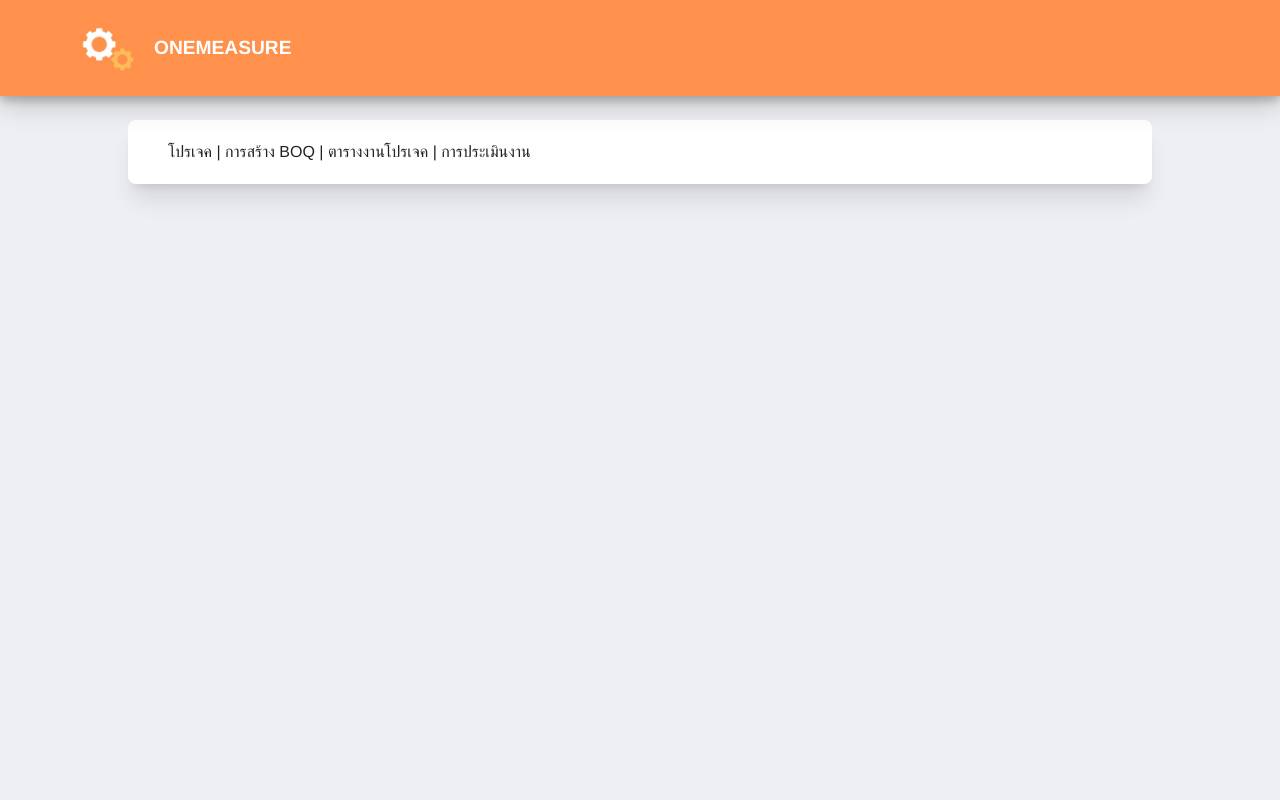
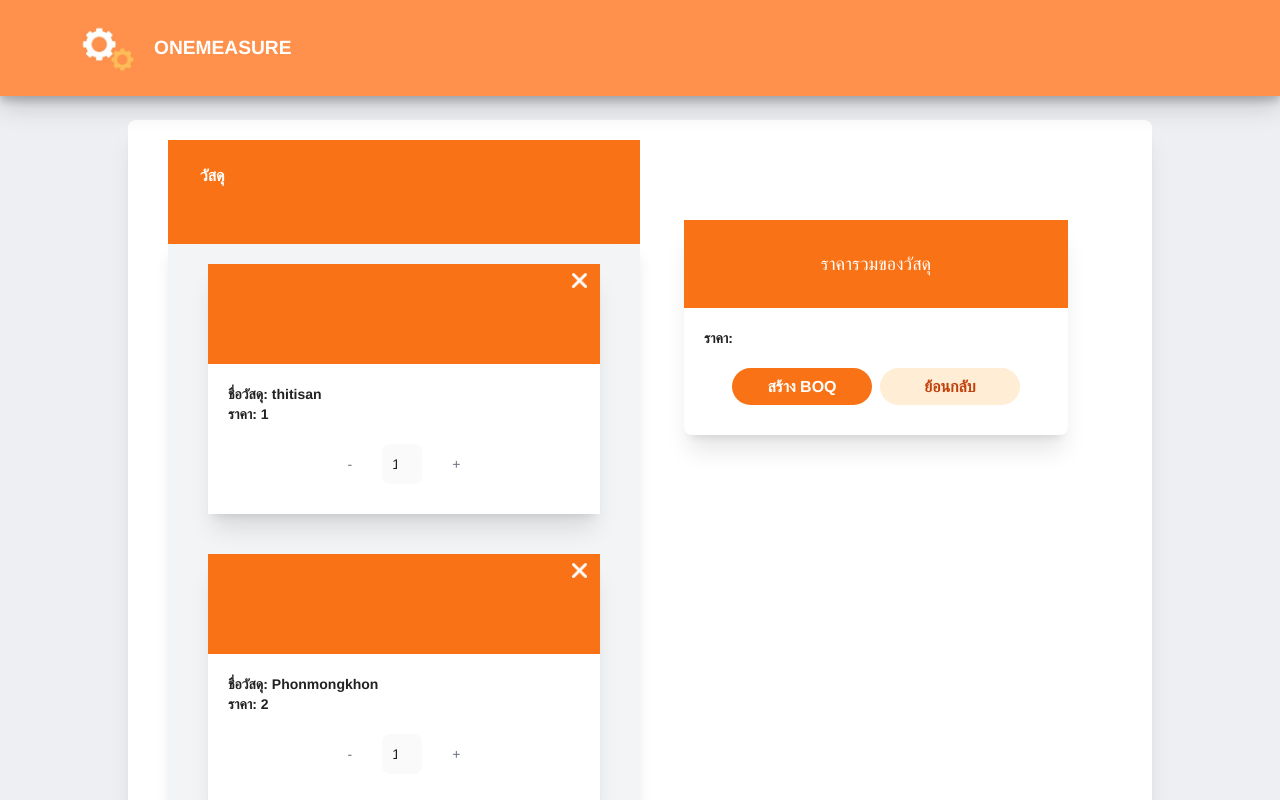
Before and after one commit to SE-senior-project/Frontend, a Vue app: page /total_material_selection in a window 1280 px wide. Shown: the top 800 px of the page. Built offline with nearby package versions, Linux system fonts and the light colour scheme.

Commit message:
[feature]: total material selection page

```diff
--- /dev/null
+++ b/src/components/pm/TotalMaterialCard.vue
@@ -0,0 +1,149 @@
+<template>
+  <div class="card mb-10 shadow-xl rounded-lg">
+    <div
+      class="
+        contractor
+        text-white
+        relative
+        text-lg text-center
+        py-[50px]
+        bg-orange-500
+      "
+    >
+      <div>
+        <div class="absolute top-0 right-0 px-2 pt-1">
+          <img
+            @click="onSubmit"
+            class="delete h-[25px] pl-[15px] p-[5px]"
+            src="../../assets/x.png"
+          />
+        </div>
+      </div>
+    </div>
+    <div class="text-sm px-[20px] pb-[30px] pt-[20px] bg-white">
+      <p class="font-bold">ชื่อวัสดุ: {{ user.name }}</p>
+      <p class="font-bold">ราคา: {{ user.id }}</p>
+      <div class="flex justify-center items-center pt-[20px]">
+        <p
+          class="
+            hidden
+            px-4
+            py-2
+            mx-1
+            text-gray-500
+            transition-colors
+            duration-200
+            transform
+            bg-white
+            rounded-md
+            sm:inline
+            hover:bg-orange-500 hover:text-white
+          "
+          @click="decrease"
+        >
+          -
+        </p>
+        <input
+          class="
+            total_mat
+            w-[40px]
+            mx-[10px]
+            p-[10px]
+            border-none
+            outline-none
+            text-center
+            rounded-lg
+          "
+          type="number"
+          :value="number"
+          min="1"
+          disabled="disabled"
+        />
+        <p
+          class="
+            hidden
+            px-4
+            py-2
+            mx-1
+            text-gray-500
+            transition-colors
+            duration-200
+            transform
+            bg-white
+            rounded-md
+            sm:inline
+            hover:bg-orange-500 hover:text-white
+          "
+          @click="increase"
+        >
+          +
+        </p>
+      </div>
+    </div>
+  </div>
+</template>
+<script>
+import SecondaryButton from "@/components/button/SecondaryButton";
+export default {
+  name: "total_material_card",
+  components: {
+    SecondaryButton,
+  },
+  props: {
+    user: {
+      type: Object,
+      required: true,
+    },
+  },
+  data() {
+    return {
+      number: 1,
+      toggle: false,
+    };
+  },
+  methods: {
+    onSubmit() {
+      console.log("yoo");
+    },
+    decrease() {
+      if (this.number != 1) {
+        this.number = this.number - 1;
+      } else {
+      }
+    },
+    increase() {
+      this.number = this.number + 1;
+    },
+  },
+};
+</script>
+
+<style scoped>
+hr {
+  display: block;
+  height: 1px;
+  border: 0;
+  border-top: 1px solid #edeff2;
+  margin: 1em 0;
+  padding: 0;
+}
+
+.card:hover {
+  transform: scale(1.05);
+}
+
+.delete:active {
+  transform: scale(1.2);
+}
+
+.nav-links::before {
+  position: absolute;
+  content: "";
+  height: 10px;
+  width: 10px;
+  background-color: #fa903d;
+  right: 9px;
+  top: -4px;
+  transform: rotate(45deg);
+}
+</style>
--- /dev/null
+++ b/src/components/pm/TotalMaterialPriceCard.vue
@@ -0,0 +1,84 @@
+<template>
+  <div
+    class="card mx-[60px] md:mx-[40px] lg:mx-[20px] mb-10 shadow-xl rounded-lg"
+  >
+    <div
+      class="
+        contractor
+        text-white
+        relative
+        text-lg text-center
+        py-[30px]
+        bg-orange-500
+      "
+    >
+    <p>ราคารวมของวัสดุ</p>
+    </div>
+    <div class="text-sm px-[20px] pb-[30px] pt-[20px]">
+      <p class="font-bold">ราคา: </p>
+      <div class="flex flex-row mt-5 space-x-2 justify-center items-center">
+            <PrimaryButton @click="onSubmit">สร้าง BOQ</PrimaryButton>
+            <SecondaryButton @click="onBack">ย้อนกลับ</SecondaryButton>
+          </div>
+    </div>
+  </div>
+</template>
+<script>
+import PrimaryButton from "@/components/button/PrimaryButton";
+import SecondaryButton from "@/components/button/SecondaryButton";
+export default {
+  name: "total_material_price_card",
+  components: {
+    SecondaryButton,
+    PrimaryButton
+  },
+  data() {
+    return {
+      number: 1,
+    };
+  },
+  methods: {
+    onSubmit() {
+      console.log("yoo");
+    },
+    onBack() {
+      this.$router.push({
+        name: "material_type",
+      });
+    },
+    decrease() {
+      if( this.number != 1){
+        this.number = this.number - 1
+      }
+      else {
+
+      }
+    },
+    increase() {
+       this.number = this.number + 1
+    },
+  },
+};
+</script>
+
+<style scoped>
+hr {
+  display: block;
+  height: 1px;
+  border: 0;
+  border-top: 1px solid #edeff2;
+  margin: 1em 0;
+  padding: 0;
+}
+
+.nav-links::before {
+  position: absolute;
+  content: "";
+  height: 10px;
+  width: 10px;
+  background-color: #fa903d;
+  right: 9px;
+  top: -4px;
+  transform: rotate(45deg);
+}
+</style>
--- a/src/views/pm/TotalMaterialSelection.vue
+++ b/src/views/pm/TotalMaterialSelection.vue
@@ -11,84 +11,80 @@
         mx-8
         px-10
         py-5
+        grid grid-cols-1
+        md:grid-cols-2
+        lg:grid-cols-2
       "
     >
-      <div class="header float-left">
-        <a :href="'../project'">โปรเจค</a>
-        | <a :href="'../boq_generation'">การสร้าง BOQ</a> |
-        <a :href="''">ตารางงานโปรเจค</a> | <a :href="''">การประเมินงาน</a>
+      <div class="bg-orange-500">
+        <FormWrapper class="px-8 pt-6 pb-2 mb-0 text-white" label="วัสดุ" />
+        <div
+          class="
+            bg-gray-100
+            shadow-lg
+            px-10
+            py-5
+            overflow-y-scroll
+            max-h-screen
+          "
+        >
+          <div class="grid grid-cols-1">
+            <TotalMaterialCard v-for="x in users" :key="x.id" :user="x" />
+          </div>
+        </div>
+      </div>
+      <div class="px-6 pt-6 mt-14">
+        <div class="grid grid-cols-1">
+          <TotalMaterialPriceCard />
+        </div>
       </div>
     </div>
   </div>
 </template>
 <script>
-import TotalPriceCard from "../../components/pm/TotalPriceCard.vue";
+import FormWrapper from "@/components/form/FormWrapper";
+import TotalMaterialCard from "@/components/pm/TotalMaterialCard";
+import TotalMaterialPriceCard from "@/components/pm/TotalMaterialPriceCard";
+import PrimaryButton from "@/components/button/PrimaryButton";
+import SecondaryButton from "@/components/button/SecondaryButton";
 export default {
   name: "total_material_selection",
   components: {
-    TotalPriceCard,
+    FormWrapper,
+    TotalMaterialCard,
+    TotalMaterialPriceCard,
+    PrimaryButton,
+    SecondaryButton,
   },
   data() {
     return {
       num: 0,
-      material_lists: [
+      users: [
         {
           name: "thitisan",
           id: 1,
-          price: 1200,
         },
         {
           name: "Phonmongkhon",
           id: 2,
-          price: 1200,
         },
         {
           name: "Pasakon",
           id: 3,
-          price: 1200,
         },
         {
           name: "Sahachan",
           id: 4,
-          price: 1200,
         },
         {
           name: "Khemata",
           id: 5,
-          price: 900000,
         },
       ],
     };
-  },
-  mounted() {
-    let sum = 0;
-    for (let index = 0; index < this.material_lists.length; index++) {
-      console.log(this.material_lists[index].price);
-      sum = sum + this.material_lists[index].price;
-    }
-    this.num = sum;
-  },
-  methods: {},
-  computed: {
-    calculate_price() {
-      let sum = 0;
-      for (let index = 0; index < this.material_lists.length; index++) {
-        console.log(this.material_lists[index].price);
-        sum = sum + this.material_lists[index].price;
-      }
-      this.num = sum;
-      return num;
-    },
   },
 };
 </script>
 
 <style scoped>
-.card-body {
-  padding: 50px;
-}
-.card {
-  padding-top: 20px;
-  padding: 50px;
-}
 </style>
```
